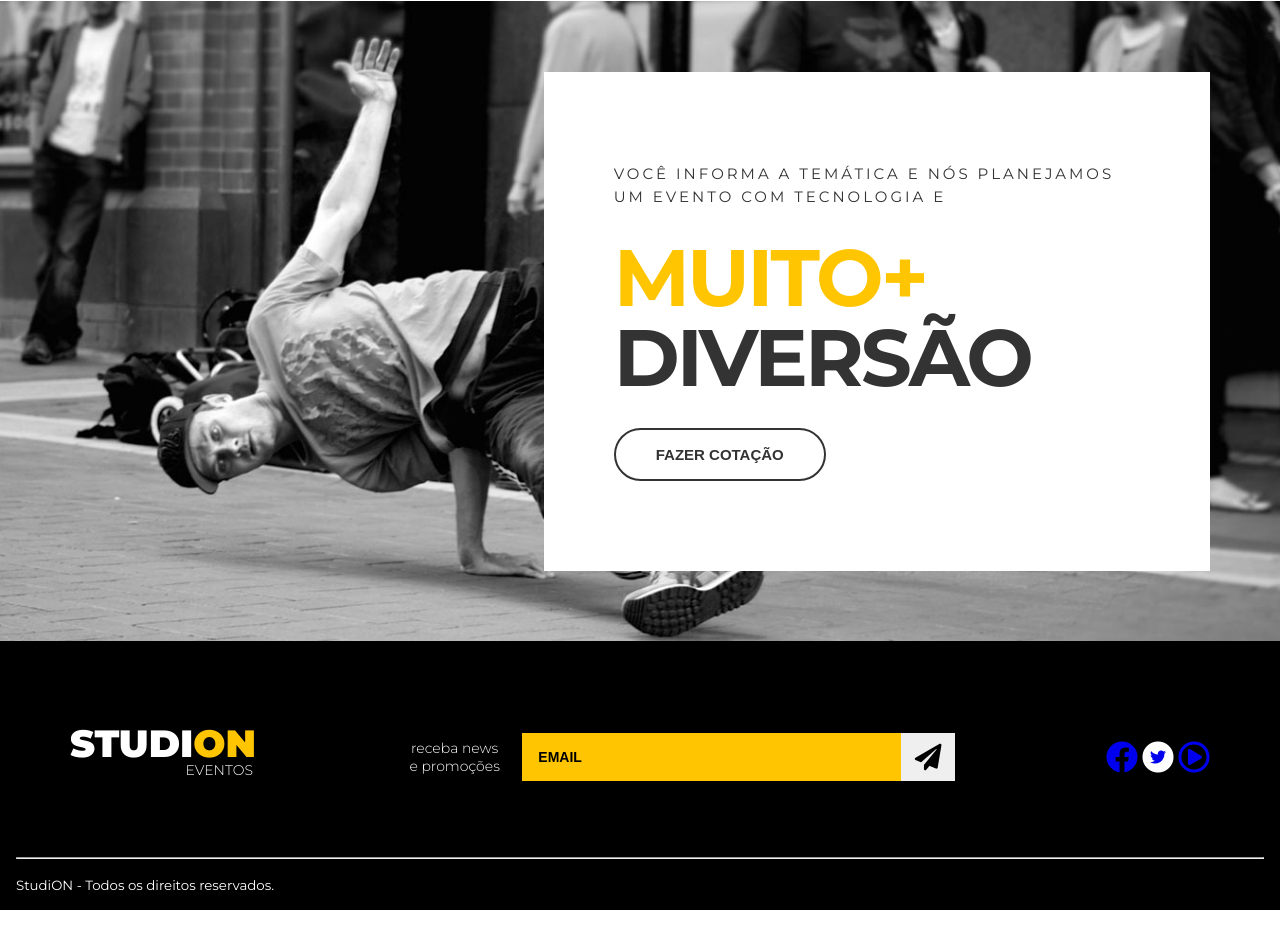
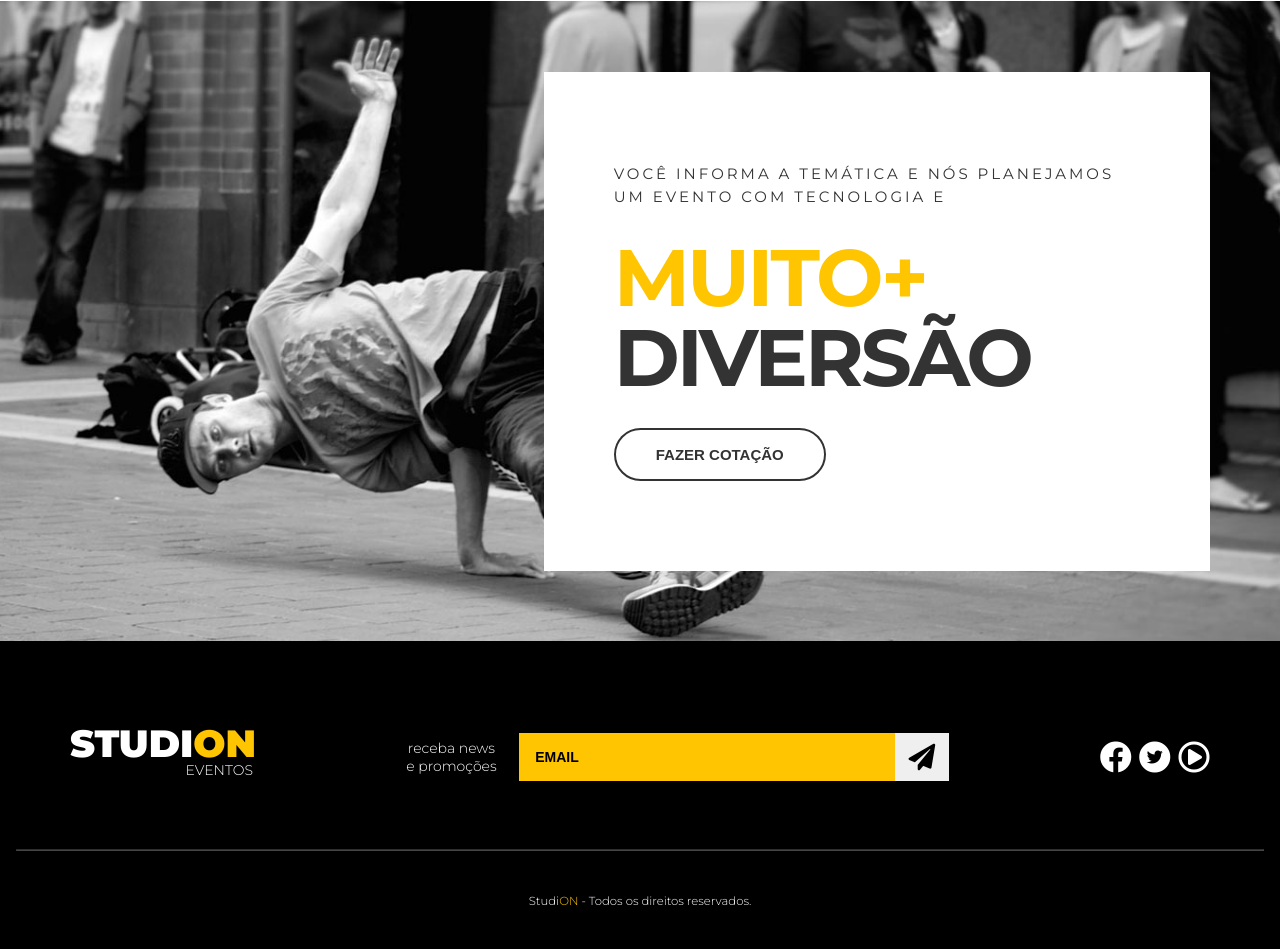
Before and after one commit to noamhenrique/newstudion, a website: page src/index.html in a window 1280 px wide. Shown: the part 1596-2545 px from the top of the page. Before the commit the page ends 2506 px from the top, so only its background shows below. Drawn offline with Linux system fonts and the light colour scheme.

Commit message:
feat(homepage): footer completed and homepage completed

```diff
--- a/src/index.html
+++ b/src/index.html
@@ -119,12 +119,12 @@
         </h2>
         <form class="footer__form">
           <label for="email">receba news e promoções</label>
-          <fieldset>
+          <div class="footer__email">
             <input id="email" type="email" placeholder="email" />
             <button type="submit">
               <i class="fas fa-paper-plane fa-2x"></i>
             </button>
-          </fieldset>
+          </div>
         </form>
         <ul class="footer__social">
           <li>
@@ -150,7 +150,10 @@
 
       <hr />
       <p>
-        <small>Studi<span>ON</span> - Todos os direitos reservados.</small>
+        <small
+          >Studi<span class="copy--primary">ON</span> - Todos os direitos
+          reservados.</small
+        >
       </p>
     </footer>
   </body>
--- a/src/style.css
+++ b/src/style.css
@@ -300,12 +300,9 @@ ul {
   text-align: center;
 }
 
-.footer__form fieldset {
+.footer__email {
   display: grid;
   grid-template-columns: auto 3.375rem;
-  border: unset;
-  margin: 0;
-  padding: 0;
   width: 100%;
 }
 
@@ -328,10 +325,42 @@ ul {
 }
 
 .footer__form button {
+  cursor: pointer;
   border: unset;
-  height: 3rem;
+  height: 100%;
+  transition: 0.2s all ease;
+}
+
+.footer__form button:hover {
+  color: #fff;
+  background-color: var(--color-copy);
 }
 
 .footer__social {
   justify-self: end;
 }
+
+.footer__social a,
+.footer__social a:visited,
+.footer__social a:active {
+  color: #fff;
+  margin-left: 0.2rem;
+}
+
+.footer__social a .fa-twitter,
+.footer__social a:visited .fa-twitter,
+.footer__social a:active .fa-twitter {
+  color: #000;
+}
+
+.footer hr {
+  border-color: #fff4;
+  margin: 0;
+}
+
+.footer p {
+  text-align: center;
+  font-size: 0.875rem;
+  font-weight: 300;
+  margin: 2.5rem 0;
+}
```
